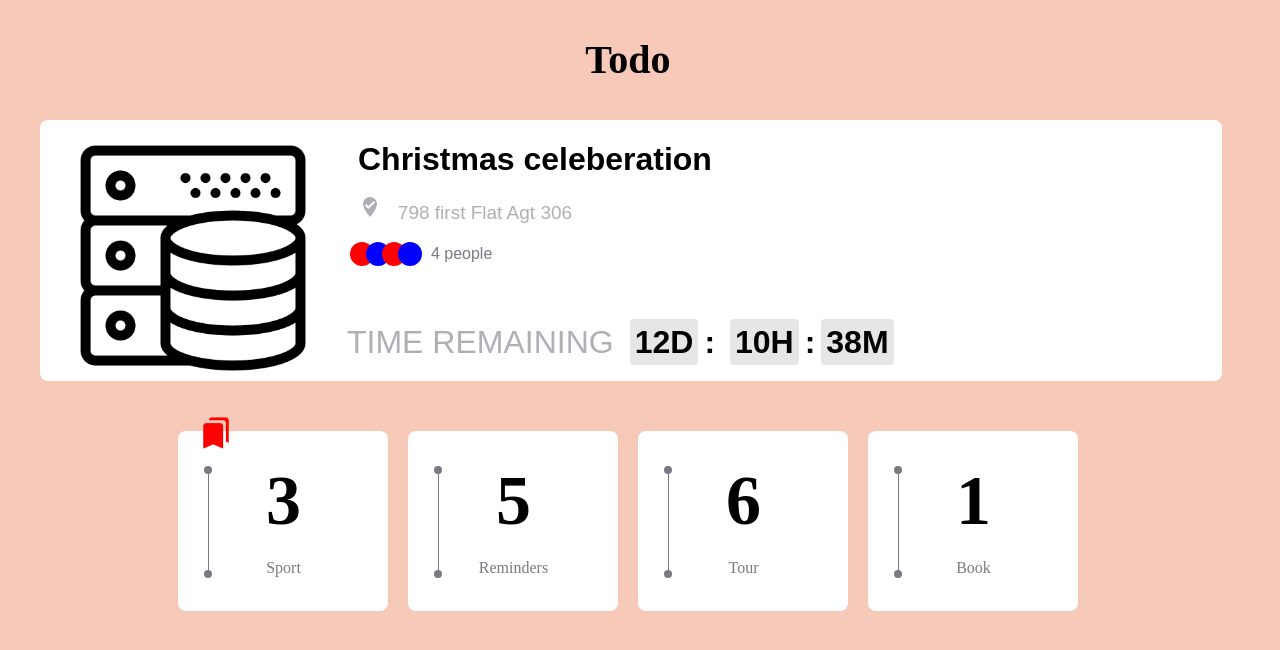
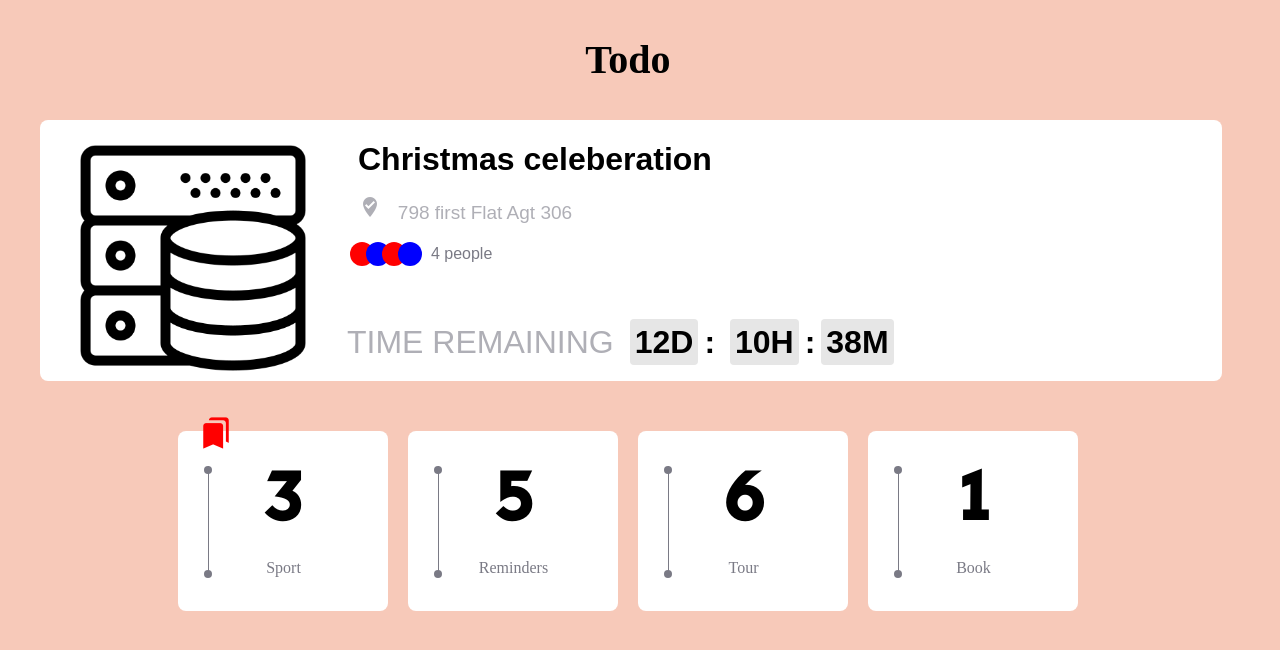
Before and after one commit to anjasmaradwisetiadi/template_Kuis_Milionare, a plain HTML site: page index.html in a window 1280 px wide. Drawn offline with Linux system fonts and the light colour scheme; a web font is replaced by a local one.

Commit message:
update font page card
update font "decrypt 01" page card

```diff
--- a/css/style_landing_page.css
+++ b/css/style_landing_page.css
@@ -1,6 +1,8 @@
-@media only screen and (min-width:552px) and (max-width:1199px) {
+   @font-face {
+         font-family: "DECRYPT 01";
+         src: url('../font/Decrypt01.otf')format("opentype");
+         }
 
-}
     body {
         background-color: #f7c9b9;
     }
@@ -182,6 +184,7 @@
 
 
     .card .card_info h1 {
+        font-family: "DECRYPT 01";
         font-size: 70px;
     }
 
```
Also changed, not shown: font/Decrypt01.otf (added).
